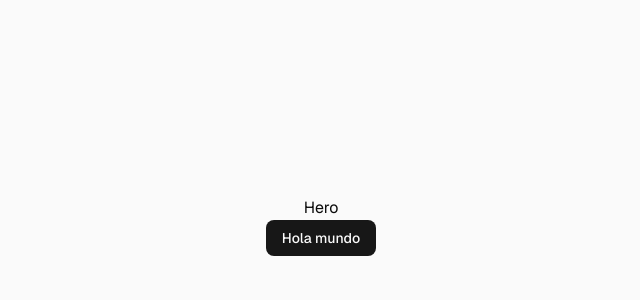
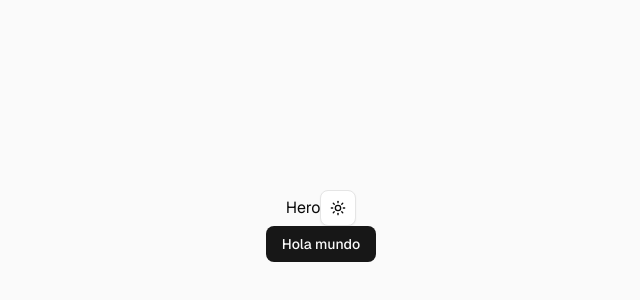
Before and after one commit to emamendoza/poma-dashboard, a Next.js app: page / in a window 1280 px wide. Shown: the part 174-474 px from the top of the page, without its empty margins (319-959 px from the left). Built offline with nearby package versions, Linux system fonts and the light colour scheme.

Commit message:
feat(app): agregar mode toggle al hero de home

```diff
--- a/src/app/(home)/_components/hero.tsx
+++ b/src/app/(home)/_components/hero.tsx
@@ -1,7 +1,10 @@
+import { ModeToggle } from "./mode-toggle"
+
 export default function Hero() {
     return (
-        <header>
+        <header className="flex justify-between items-center">
             <h1>Hero</h1>
+            <ModeToggle />
         </header>
     )
 }
```
